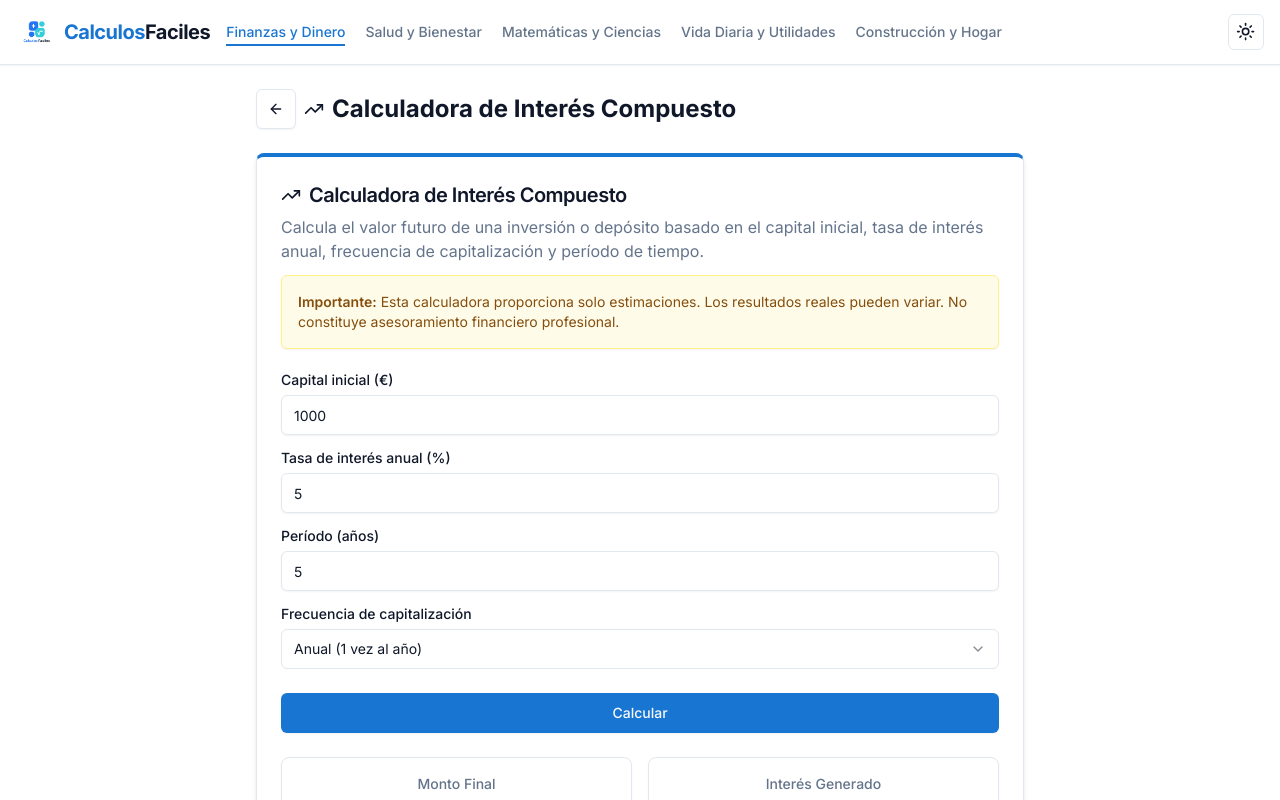
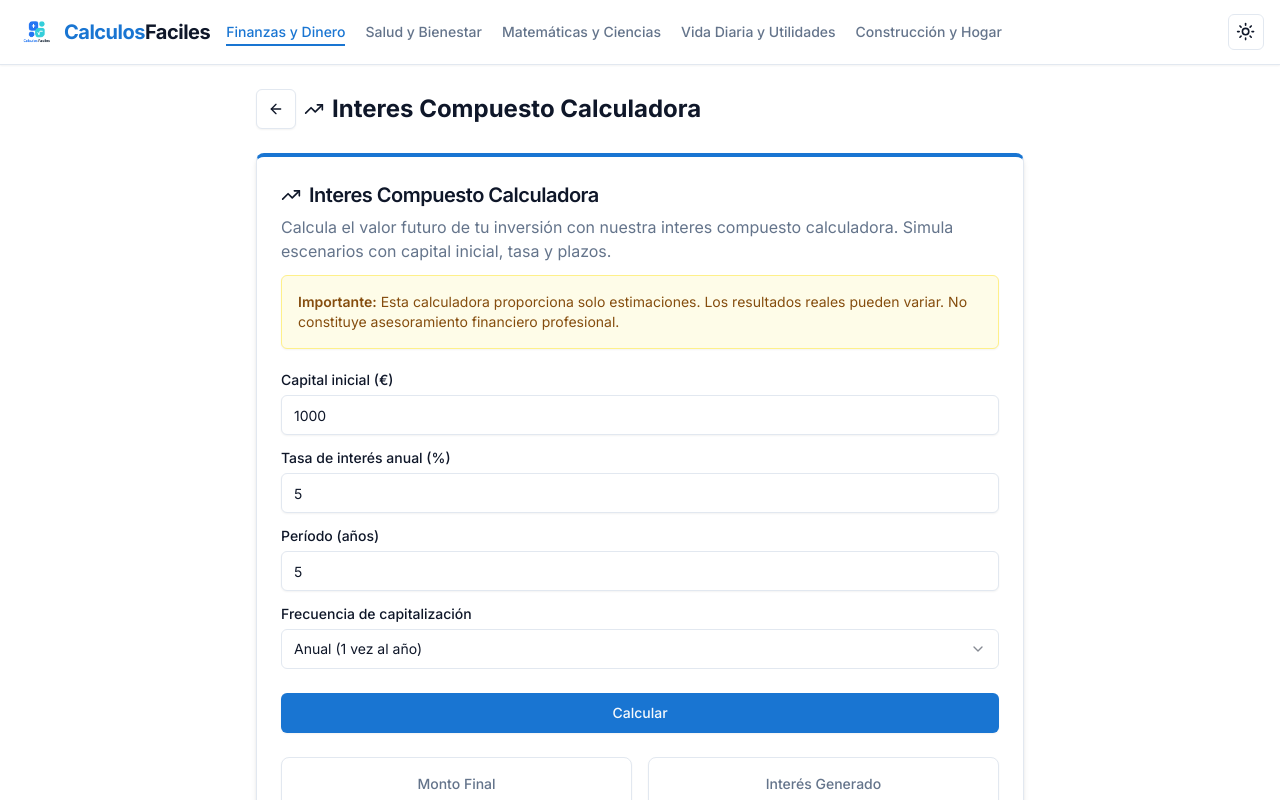
Before and after one commit to zhongjiayu2025/Calculadoras, a Next.js app: page /categoria/finanzas-dinero/interes-compuesto in a window 1280 px wide. Shown: the top 800 px of the page. Built offline with nearby package versions, Linux system fonts and the light colour scheme.

Commit message:
Update InteresCompuestoClientPage.tsx

```diff
--- a/app/categoria/finanzas-dinero/interes-compuesto/InteresCompuestoClientPage.tsx
+++ b/app/categoria/finanzas-dinero/interes-compuesto/InteresCompuestoClientPage.tsx
@@ -51,9 +51,9 @@ export default function InteresCompuestoClientPage() {
           {JSON.stringify({
             "@context": "https://schema.org",
             "@type": "WebApplication",
-            name: "Calculadora de Interés Compuesto",
+            name: "Interes Compuesto Calculadora",
             description:
-              "Calcula el valor futuro de una inversión o depósito basado en el capital inicial, tasa de interés anual, frecuencia de capitalización y período de tiempo.",
+              "Calcula el valor futuro de tu inversión con nuestra interes compuesto calculadora. Simula escenarios con capital inicial, tasa y plazos.",
             applicationCategory: "FinanceApplication",
             operatingSystem: "Web",
             offers: {
@@ -65,8 +65,8 @@ export default function InteresCompuestoClientPage() {
         </script>
       </Helmet>
       <CalculatorLayout
-        title="Calculadora de Interés Compuesto"
-        description="Calcula el valor futuro de una inversión o depósito basado en el capital inicial, tasa de interés anual, frecuencia de capitalización y período de tiempo."
+        title="Interes Compuesto Calculadora"
+        description="Calcula el valor futuro de tu inversión con nuestra interes compuesto calculadora. Simula escenarios con capital inicial, tasa y plazos."
         icon="TrendingUp"
         backTo="/categoria/finanzas-dinero"
         backToLabel="Finanzas y Dinero"
```
